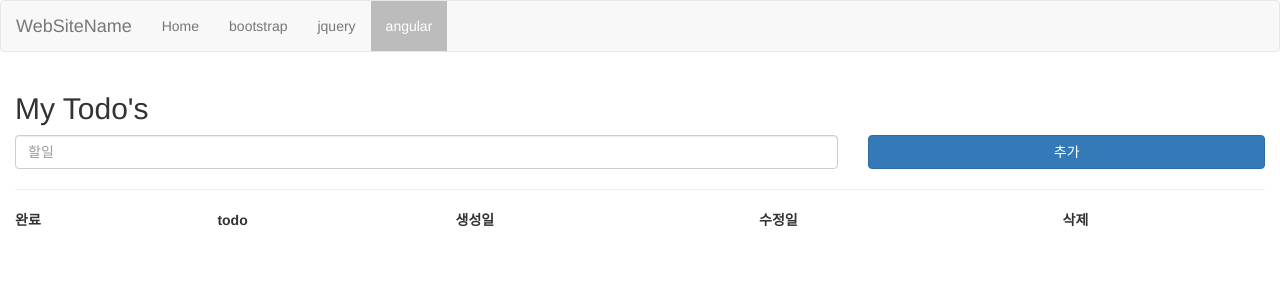
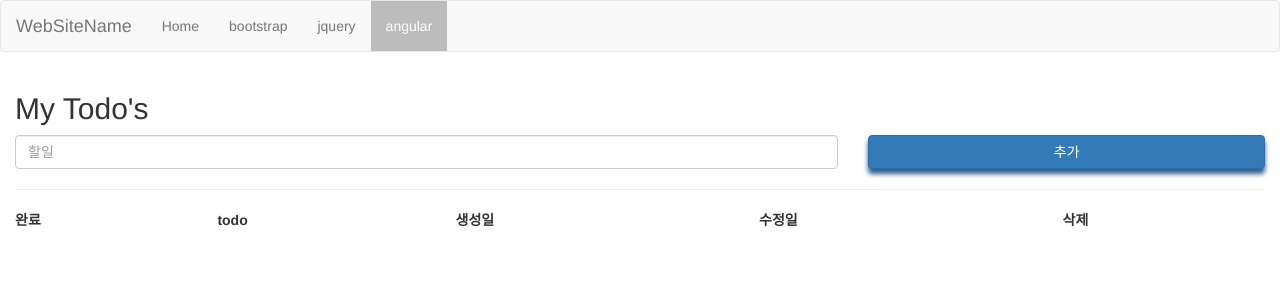
Before and after one commit to eastflag/myTodoApp, an Angular app: page /angular in a window 1280 px wide. Shown: the top 300 px of the page. Built offline with nearby package versions, Linux system fonts and the light colour scheme.

Commit message:
4주차: sass를 이용해서 버튼 클릭 이펙트 구현하기

```diff
--- a/src/app/angular/angular.component.html
+++ b/src/app/angular/angular.component.html
@@ -7,7 +7,7 @@
                [(ngModel)]="todo">
       </div>
       <div class="col-xs-4">
-        <button type="submit" class="btn btn-primary btn-block">추가</button>
+        <button type="submit" class="btn btn-primary btn-block primary_active">추가</button>
       </div>
     </form>
   </div>
--- a/src/app/angular/angular.component.scss
+++ b/src/app/angular/angular.component.scss
@@ -1,3 +1,24 @@
 .todo_checked {
   text-decoration: line-through;
 }
+
+$buttonColor: #337ab7;
+$buttonDark: darken($buttonColor, 10%);
+$buttonDarker: darken($buttonDark, 10%);
+
+button.primary_active {
+  box-shadow: 0px 5px 5px $buttonDark;
+
+  &:hover {
+    background: $buttonDark;
+    box-shadow: 0px 5px 0px $buttonDarker;
+  }
+  &:active {
+    box-shadow: none;
+    -webkit-transform: translateY(5px);
+    -moz-transform: translateY(5px);
+    -ms-transform: translateY(5px);
+    -o-transform: translateY(5px);
+    transform: translateY(5px);
+  }
+}
```
